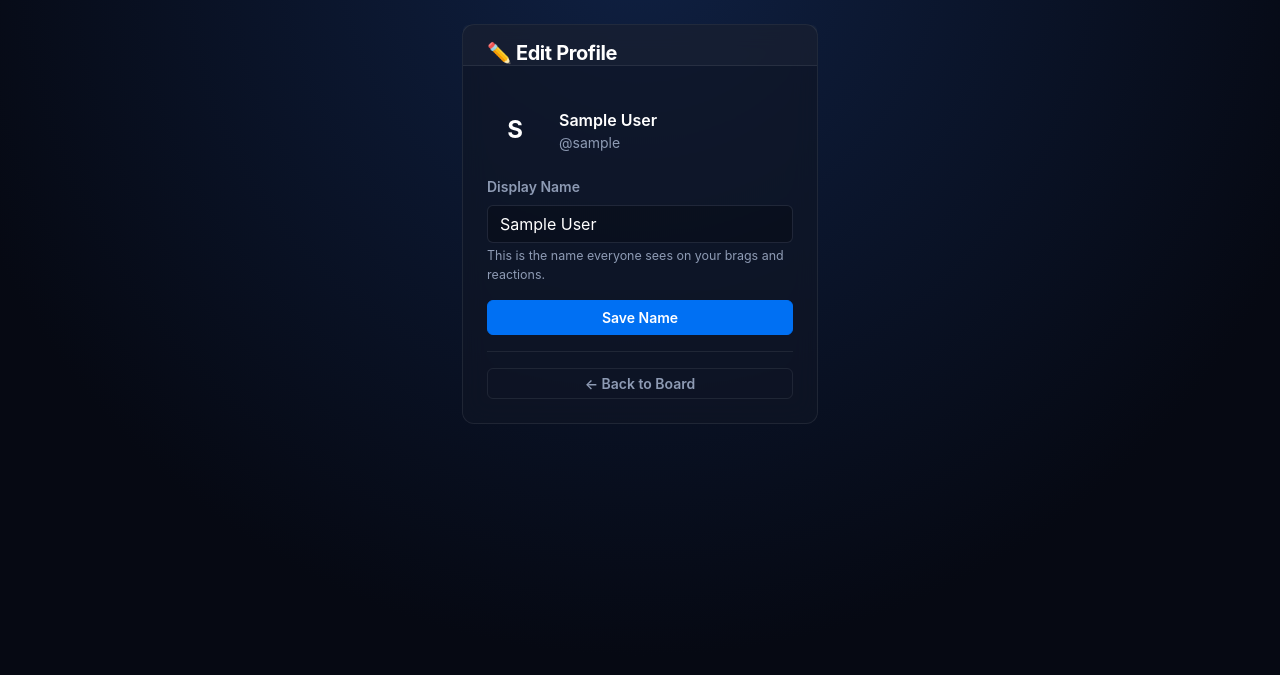
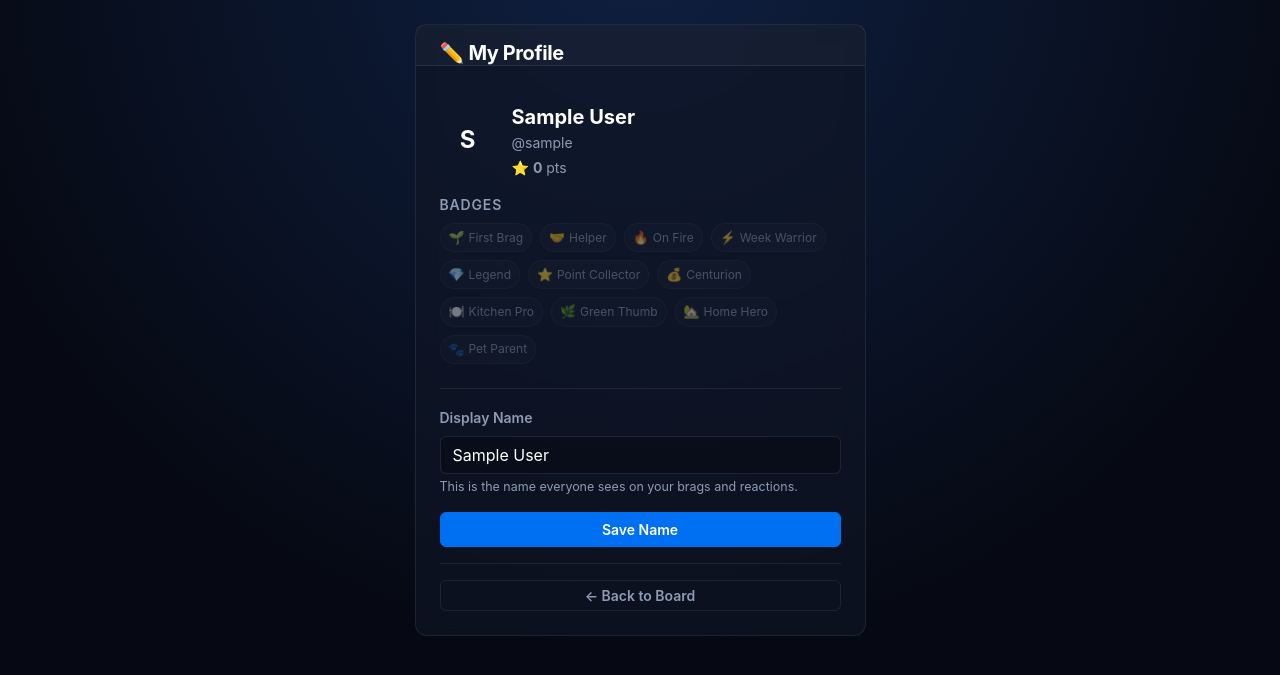
Before and after one commit to masterkong06/brag-board, a Flask app: page /profile in a window 1280 px wide. Shown: the part 61-736 px from the top of the page. Run offline with Flask 3, Linux system fonts and the light colour scheme; the visitor is signed in with stand-in values (Sample User, id 1); data comes from the database, SQL or seed files in the repository; data that the repository does not hold is empty.

Commit message:
feat(streaks-badges): wire streak + badge display into UI
- app.py: import badge_engine; post_brag and claim_wish award badges
  and flash unlock notifications; index passes streak/balance/badges;
  profile route passes all badge defs + held slugs for earned/locked display
- base.html: render flash messages with |safe for HTML bold in badge alerts
- index.html: pulse bar shows 🔥 streak; brag cards show poster's earned badges
- profile.html: avatar/points/streak stats, earned vs locked badge grid,
  name edit form — all dark-theme aware

Co-Authored-By: Claude Sonnet 4.6 <noreply@anthropic.com>

```diff
--- a/app.py
+++ b/app.py
@@ -2,6 +2,7 @@ import os
 import secrets
 from flask import Flask, render_template, request, redirect, url_for, session, jsonify, flash
 import db
+import badges as badge_engine
 from auth import hash_password, verify_password, login_required, admin_required
 
 app = Flask(__name__)
@@ -82,8 +83,10 @@ def index():
     wishes = db.get_wishes()
     stats = db.weekly_stats()
     cat_map = {k: (ico, label) for k, ico, label in CATEGORIES}
-    cat_pts = db.get_category_points()
+    cat_pts    = db.get_category_points()
     my_balance = db.get_user_points_balance(session["user_id"])
+    my_streak  = db.get_user_streak(session["user_id"])
+    all_badges = db.get_all_user_badges()
     return render_template(
         "index.html",
         brags=brags,
@@ -94,6 +97,9 @@ def index():
         cat_map=cat_map,
         cat_pts=cat_pts,
         my_balance=my_balance,
+        my_streak=my_streak,
+        all_badges=all_badges,
+        badge_map=badge_engine.BADGE_MAP,
         emojis=EMOJIS,
         current_user_id=session["user_id"],
         current_user_name=session["user_name"],
@@ -107,6 +113,9 @@ def post_brag():
     category = request.form.get("category", "other")
     if content:
         db.post_brag(session["user_id"], content, category)
+        newly = badge_engine.check_and_award(session["user_id"])
+        for b in newly:
+            flash(f"{b['emoji']} New badge unlocked: <strong>{b['name']}</strong> — {b['desc']}", "success")
     return redirect(url_for("index"))
 
 
@@ -160,6 +169,9 @@ def add_wish():
 def claim_wish(wish_id):
     category = request.form.get("category", "other")
     db.claim_wish(wish_id, session["user_id"], category)
+    newly = badge_engine.check_and_award(session["user_id"])
+    for b in newly:
+        flash(f"{b['emoji']} New badge unlocked: <strong>{b['name']}</strong> — {b['desc']}", "success")
     return redirect(url_for("index"))
 
 
@@ -281,7 +293,23 @@ def profile():
         else:
             flash("Name can't be empty.", "danger")
         return redirect(url_for("profile"))
-    return render_template("profile.html")
+    uid           = session["user_id"]
+    my_badges     = db.get_user_badges(uid)
+    my_streak     = db.get_user_streak(uid)
+    longest       = db.get_user_longest_streak(uid)
+    my_balance    = db.get_user_points_balance(uid)
+    all_badge_def = badge_engine.BADGES
+    held_slugs    = {b["badge_slug"] for b in my_badges}
+    return render_template(
+        "profile.html",
+        my_badges=my_badges,
+        my_streak=my_streak,
+        longest_streak=longest,
+        my_balance=my_balance,
+        all_badges=all_badge_def,
+        held_slugs=held_slugs,
+        badge_map=badge_engine.BADGE_MAP,
+    )
 
 
 # ---------------------------------------------------------------------------
--- a/templates/base.html
+++ b/templates/base.html
@@ -37,7 +37,7 @@
   {% with messages = get_flashed_messages(with_categories=true) %}
     {% for cat, msg in messages %}
     <div class="alert alert-{{ cat }} alert-dismissible fade show" role="alert">
-      {{ msg }}
+      {{ msg|safe }}
       <button type="button" class="btn-close" data-bs-dismiss="alert"></button>
     </div>
     {% endfor %}
--- a/templates/profile.html
+++ b/templates/profile.html
@@ -2,23 +2,54 @@
 {% block title %}My Profile — Brag Board{% endblock %}
 {% block content %}
 <div class="row justify-content-center">
-  <div class="col-sm-10 col-md-6 col-lg-4">
+  <div class="col-sm-10 col-md-6 col-lg-5">
     <div class="card border-0 shadow-sm">
       <div class="card-header bg-transparent border-0 pt-3 pb-0 px-4">
-        <h5 class="fw-bold mb-0">✏️ Edit Profile</h5>
+        <h5 class="fw-bold mb-0">✏️ My Profile</h5>
       </div>
       <div class="card-body px-4 pb-4">
 
+        {# Avatar + stats #}
         <div class="d-flex align-items-center gap-3 my-3">
           <div class="avatar-chip avatar-lg" style="background:{{ session.user_color }}">
             {{ session.user_name[0].upper() }}
           </div>
           <div>
-            <div class="fw-semibold">{{ session.user_name }}</div>
+            <div class="fw-bold fs-5">{{ session.user_name }}</div>
             <div class="text-muted small">@{{ session.username }}</div>
+            <div class="mt-1 d-flex flex-wrap gap-3">
+              <span class="small">⭐ <strong>{{ my_balance }}</strong> pts</span>
+              {% if my_streak >= 1 %}
+              <span class="small fw-semibold" style="color:#f97316;">🔥 {{ my_streak }}-day streak</span>
+              {% endif %}
+              {% if longest_streak > my_streak and longest_streak > 1 %}
+              <span class="small text-muted">Best: {{ longest_streak }} days</span>
+              {% endif %}
+            </div>
           </div>
         </div>
 
+        {# Badges #}
+        <div class="mb-4">
+          <div class="small fw-semibold mb-2" style="color:var(--text-muted);letter-spacing:.06em;">BADGES</div>
+          <div class="d-flex flex-wrap gap-2">
+            {% for badge in all_badges %}
+            {% set earned = badge.slug in held_slugs %}
+            <span class="d-inline-flex align-items-center gap-1 px-2 py-1 rounded-pill"
+                  style="background:{% if earned %}rgba(255,255,255,0.1){% else %}rgba(255,255,255,0.03){% endif %};
+                         border:1px solid {% if earned %}rgba(255,255,255,0.2){% else %}rgba(255,255,255,0.06){% endif %};
+                         font-size:.8rem;{% if not earned %}opacity:.45;{% endif %}"
+                  title="{{ badge.name }}: {{ badge.desc }}">
+              {{ badge.emoji }}
+              <span class="{% if not earned %}text-muted{% endif %}" style="font-size:.75rem;">{{ badge.name }}</span>
+            </span>
+            {% endfor %}
+          </div>
+        </div>
+
+        <hr class="my-3">
+
+        {# Edit name form #}
         <form method="post">
           <div class="mb-3">
             <label class="form-label small fw-semibold">Display Name</label>
```
Also changed, not shown: templates/index.html (+7 -0 lines).
